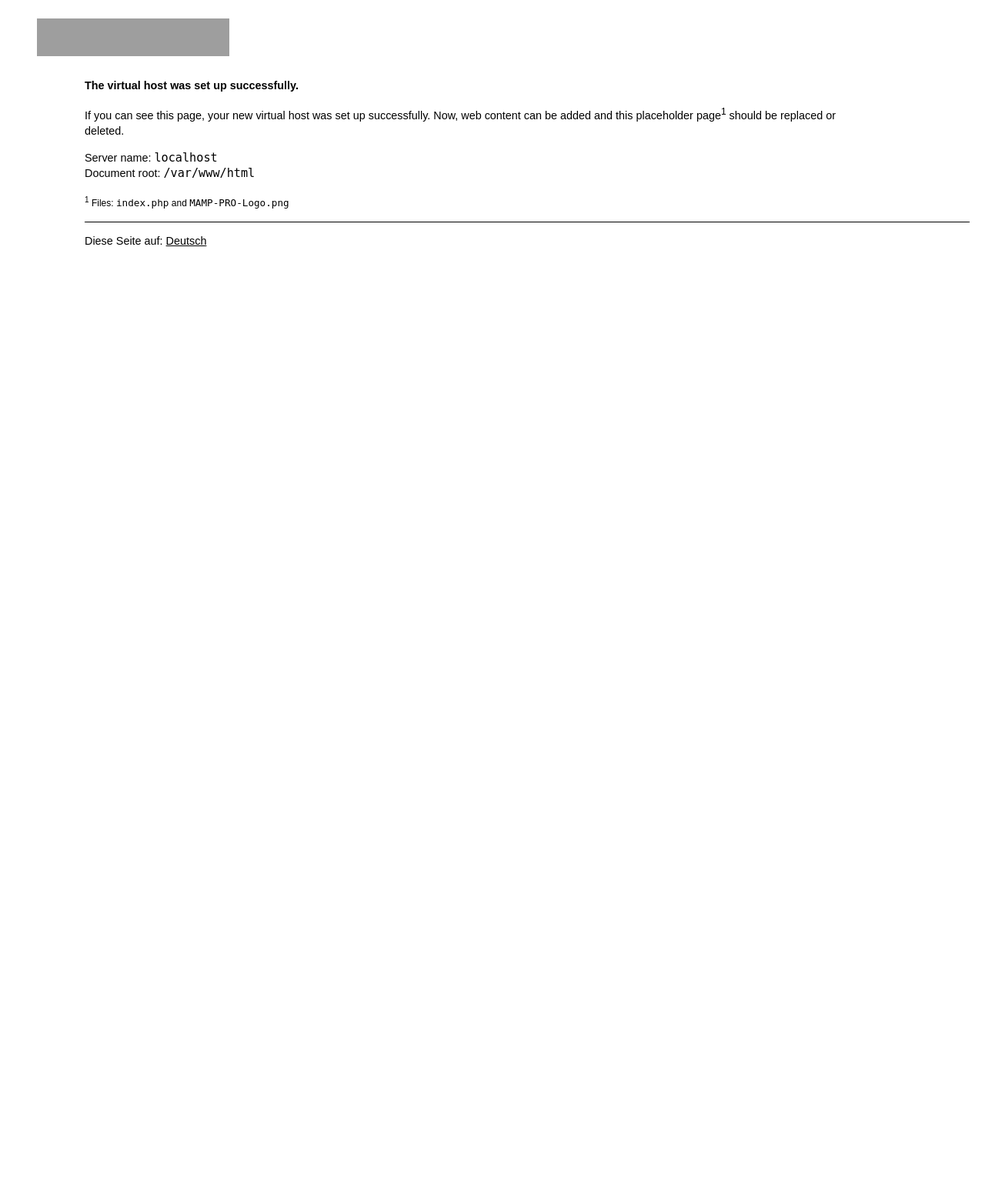
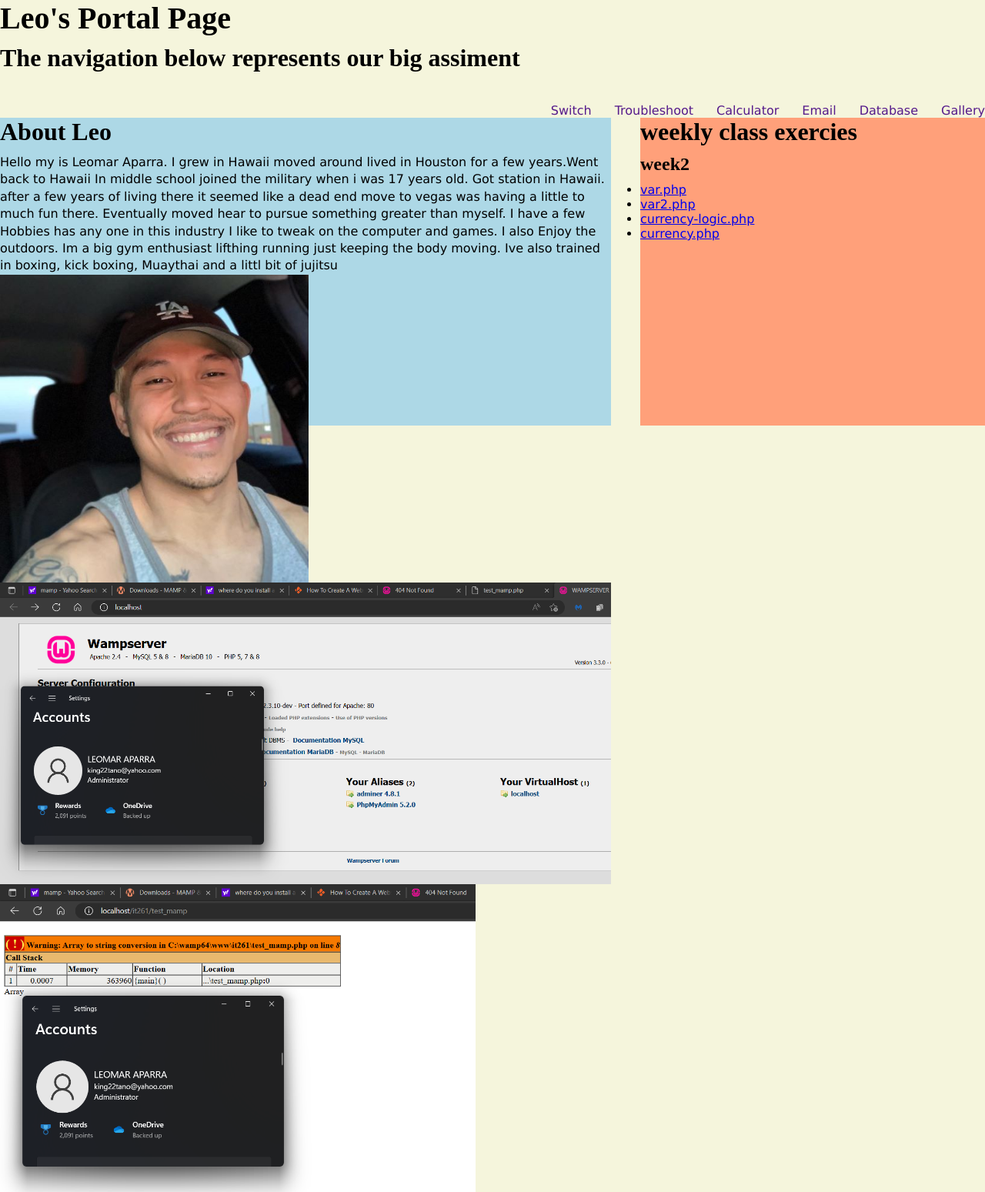
Before and after one commit to Ramoel23/it261, a PHP site: page /website/index.php in a window 1280 px wide. Shown: the whole page at 77% size. Before the commit the page ends 320 px from the top, so only its background shows below. Run offline with PHP 8.4, Linux system fonts and the light colour scheme; grey boxes are pictures that could not be loaded.

Commit message:
Add files via upload

```diff
--- a/website/index.php
+++ b/website/index.php
@@ -1,111 +1,66 @@
-<?php
-	$str_browser_language = !empty($_SERVER['HTTP_ACCEPT_LANGUAGE']) ? strtok(strip_tags($_SERVER['HTTP_ACCEPT_LANGUAGE']), ',') : '';
-	$str_browser_language = !empty($_GET['language']) ? $_GET['language'] : $str_browser_language;
-	switch (substr($str_browser_language, 0,2))
-	{
-		case 'de':
-			$str_language = 'de';
-			break;
-		case 'en':
-			$str_language = 'en';
-			break;
-		default:
-			$str_language = 'en';
-	}
+<!DOCTYPE html>
+<html lang="en">
+<head>
+    <meta charset="UTF-8">
+    <meta http-equiv="X-UA-Compatible" content="ie=edge">
+    <meta name="viewport" content="width=device-width, initial-scale=1.0">
+    <title>My portal page</title>
+    <link href="css/styles.css" type="text/css" rel="stylesheet">
+</head>
+<body>
 
-	$arr_available_languages = array();
-	$arr_available_languages[] = array('str_name' => 'English', 'str_token' => 'en');
-	$arr_available_languages[] = array('str_name' => 'Deutsch', 'str_token' => 'de');
+<h1><a herf="index.php">Leo's Portal Page</a></h1>
+<h2>The navigation below represents our big assiment </h2>
+<div> <id="wrapper">
+<nav>
+<ul>
 
-	$str_available_languages = (string) '';
-	foreach ($arr_available_languages as $arr_language)
-	{
-		if ($arr_language['str_token'] !== $str_language)
-		{
-			$str_available_languages .= '<a href="'.strip_tags($_SERVER['PHP_SELF']).'?language='.$arr_language['str_token'].'" lang="'.$arr_language['str_token'].'" xml:lang="'.$arr_language['str_token'].'" hreflang="'.$arr_language['str_token'].'">'.$arr_language['str_name'].'</a> | ';
-		}
-	}
-	$str_available_languages = substr($str_available_languages, 0, -3);
-?>
+<li><a href="">Switch</a></li>
+<li><a href="">Troubleshoot</a></li>
+<li><a href="">Calculator</a></li>
+<li><a href="">Email</a></li>
+<li><a href="">Database</a></li>
+<li><a href="">Gallery</a></li>
+</ul>
 
-<!DOCTYPE html PUBLIC "-//W3C//DTD XHTML 1.0 Strict//EN"
-"http://www.w3.org/TR/xhtml1/DTD/xhtml1-strict.dtd">
-<html xmlns="http://www.w3.org/1999/xhtml">
-<head lang="<?php echo $str_language; ?>" xml:lang="<?php echo $str_language; ?>">
-<meta http-equiv="content-type" content="text/html; charset=utf-8" />
-<title>MAMP PRO</title>
-<style type="text/css">
-    body {
-        font-family: Arial, Helvetica, sans-serif;
-        font-size: .9em;
-        color: #000000;
-        background-color: #FFFFFF;
-        margin: 0;
-        padding: 10px 20px 20px 20px;
-    }
+</nav>
 
-    samp {
-        font-size: 1.3em;
-    }
 
-    a {
-        color: #000000;
-        background-color: #FFFFFF;
-    }
+<main>
+    <h2>About Leo</h2>
+        <p>Hello my is Leomar Aparra. I grew in Hawaii moved around lived in Houston for a few years.Went back to Hawaii In middle school joined the military when i was 17 years old. Got station in Hawaii. after a few years of living there it seemed like a dead end move to vegas was having a little to much fun there. Eventually moved hear to pursue something greater than myself. I have a few Hobbies has any one in this industry I like to tweak on the computer and games. I also Enjoy the outdoors. Im a big gym enthusiast lifthing running just keeping the body moving. Ive also trained in boxing, kick boxing, Muaythai and a littl bit of jujitsu </p>
+        <img class="right" src="images/me.png" alt="Leo">
 
-    sup a {
-        text-decoration: none;
-    }
+        <img class="left" src="images/wamp.png" alt="wamp">
 
-    hr {
-        margin-left: 90px;
-        height: 1px;
-        color: #000000;
-        background-color: #000000;
-        border: none;
-    }
+        <img class="center" src="images/wamp_error.png" alt="error">
 
-    #logo {
-        margin-bottom: 10px;
-        margin-left: 28px;
-    }
 
-    .text {
-        width: 80%;
-        margin-left: 90px;
-        line-height: 140%;
-    }
-</style>
-</head>
+</main>
 
-<body>
-    <p><img src="logo.png" id="logo" alt="logo" width="250" height="49" /></p>
 
-<?php if ($str_language == 'de'): ?>
+<aside>
+    <h2>weekly class exercies</h2>
+<h3>week2</h3>
+<ul>
 
-    <p class="text"><strong>Der virtuelle <span lang="en" xml:lang="en">Host</span> wurde erfolgreich eingerichtet.</strong></p>
-    <p class="text">Wenn Sie diese Seite sehen, dann bedeutet dies, dass der neue virtuelle <span lang="en" xml:lang="en">Host</span> erfolgreich eingerichtet wurde. Sie können jetzt Ihren <span lang="en" xml:lang="en">Web</span>-Inhalt hinzufügen, diese Platzhalter-Seite<sup><a href="#footnote_1">1</a></sup> sollten Sie ersetzen <abbr title="beziehungsweise">bzw.</abbr> löschen.</p>
-    <p class="text">
-        Server-Name: <samp><?php echo $_SERVER['SERVER_NAME']; ?></samp><br />
-        Document-Root: <samp><?php echo $_SERVER['DOCUMENT_ROOT']; ?></samp>
-    </p>
-    <p class="text" id="footnote_1"><small><sup>1</sup> Dateien: <samp>index.php</samp> und <samp>MAMP-PRO-Logo.png</samp></small></p>
-    <hr />
-    <p class="text">This page in: <?php echo $str_available_languages; ?></p>
+<li><a href="weeks/week2/var.php">var.php</a></li>
+<li><a href="weeks/week2/var2.php">var2.php</a></li>
+<li><a href="weeks/week2/currency-logic.php">currency-logic.php</a></li>
+<li><a href="weeks/week2/currency.php">currency.php</a></li>
 
-<?php elseif ($str_language == 'en'): ?>
+</ul>
 
-    <p class="text"><strong>The virtual host was set up successfully.</strong></p>
-    <p class="text">If you can see this page, your new virtual host was set up successfully. Now, web content can be added and this placeholder page<sup><a href="#footnote_1">1</a></sup> should be replaced or deleted.</p>
-    <p class="text">
-        Server name: <samp><?php echo $_SERVER['SERVER_NAME']; ?></samp><br />
-        Document root: <samp><?php echo $_SERVER['DOCUMENT_ROOT']; ?></samp>
-    </p>
-    <p class="text" id="footnote_1"><small><sup>1</sup> Files: <samp>index.php</samp> and <samp>MAMP-PRO-Logo.png</samp></small></p>
-    <hr />
-    <p class="text">Diese Seite auf: <?php echo $str_available_languages; ?></p>
 
-<?php endif; ?>
+</aside>
+
+
+
+
+
+</div>
+
+
 
 </body>
 </html>
```
